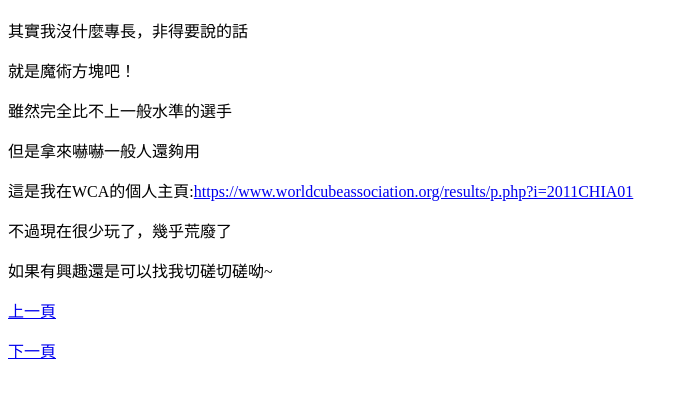
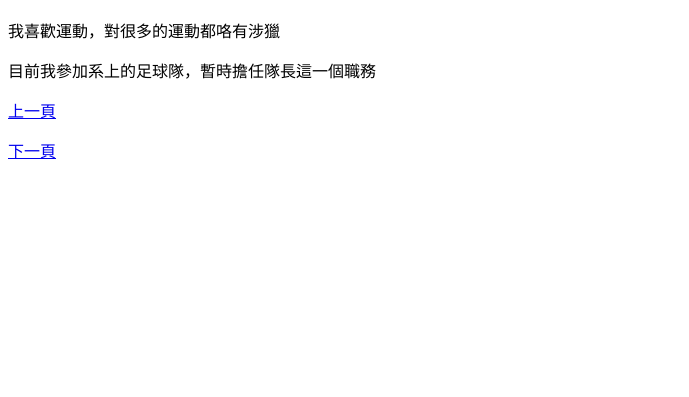
Before and after one commit to xiaochet/abcde, a plain HTML site: page page4.html in a window 1280 px wide. Shown: the part 57-454 px from the top of the page, without its empty margins (0-689 px from the left). Drawn offline with Linux system fonts and the light colour scheme.

Commit message:
Update page4.html

```diff
--- a/page4.html
+++ b/page4.html
@@ -1,13 +1,8 @@
  <html>
    <body>
    <h1>專長</h1>
-   <p>其實我沒什麼專長，非得要說的話</p>
-   <p>就是魔術方塊吧！</p>
-   <p>雖然完全比不上一般水準的選手</p>
-   <p>但是拿來嚇嚇一般人還夠用</p>
-   <p>這是我在WCA的個人主頁:<a href="https://www.worldcubeassociation.org/results/p.php?i=2011CHIA01" rel="nofollow">https://www.worldcubeassociation.org/results/p.php?i=2011CHIA01</a></p>
-   <p>不過現在很少玩了，幾乎荒廢了</p>
-   <p>如果有興趣還是可以找我切磋切磋呦~</p>
+   <p>我喜歡運動，對很多的運動都咯有涉獵</p>
+   <p>目前我參加系上的足球隊，暫時擔任隊長這一個職務</p>
    <a href="page3.html" >
         上一頁
    <p> </p>
```
